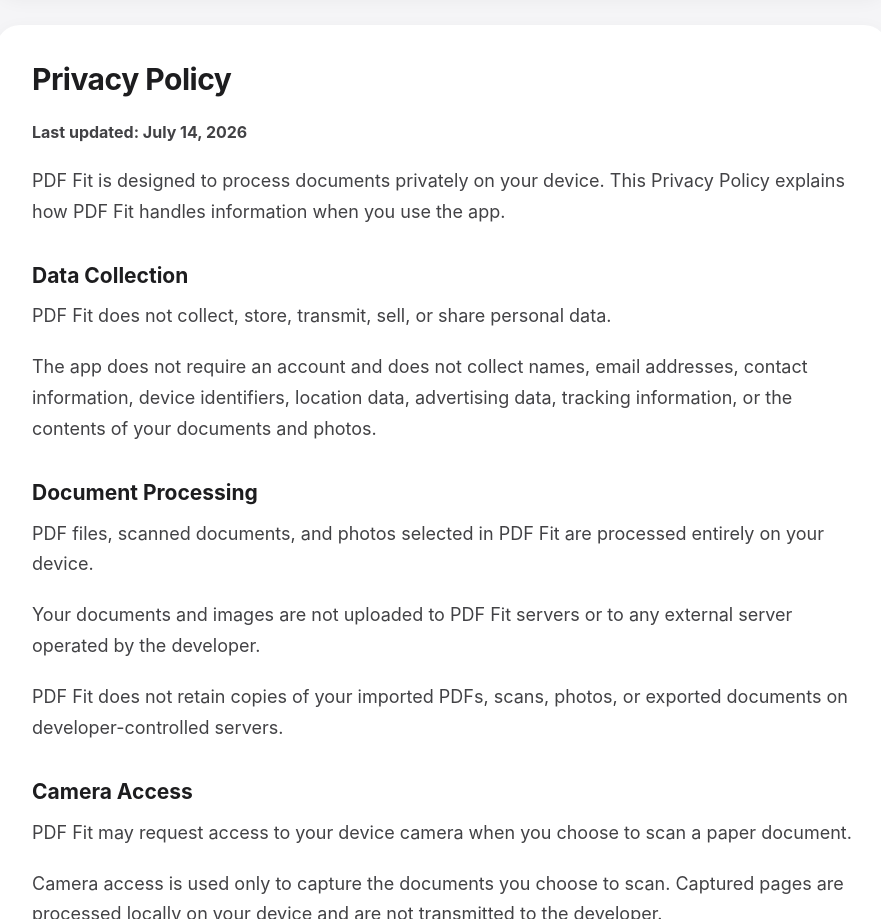
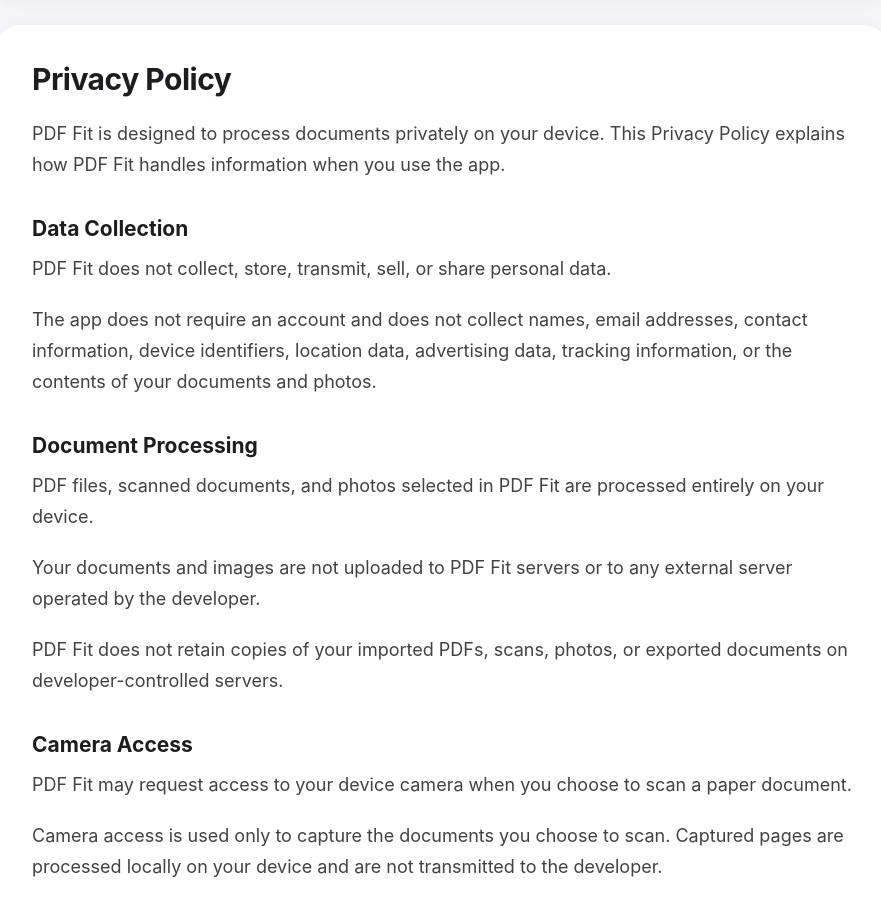
Before and after one commit to TaviStudio/pdffit, a plain HTML site: page index.html in a window 1280 px wide. Shown: the part 2141-3060 px from the top of the page, without its empty margins (198-1079 px from the left). Drawn offline with Linux system fonts and the light colour scheme.

Commit message:
Remove last updated date from privacy policy
Removed the last updated date from the privacy policy section.

```diff
--- a/index.html
+++ b/index.html
@@ -321,10 +321,6 @@
         >
             <h2 id="privacy-title">Privacy Policy</h2>
 
-            <p class="privacy-date">
-                <strong>Last updated: July 14, 2026</strong>
-            </p>
-
             <p>
                 PDF Fit is designed to process documents privately on your device. This Privacy Policy explains how PDF Fit handles information when you use the app.
             </p>
```
